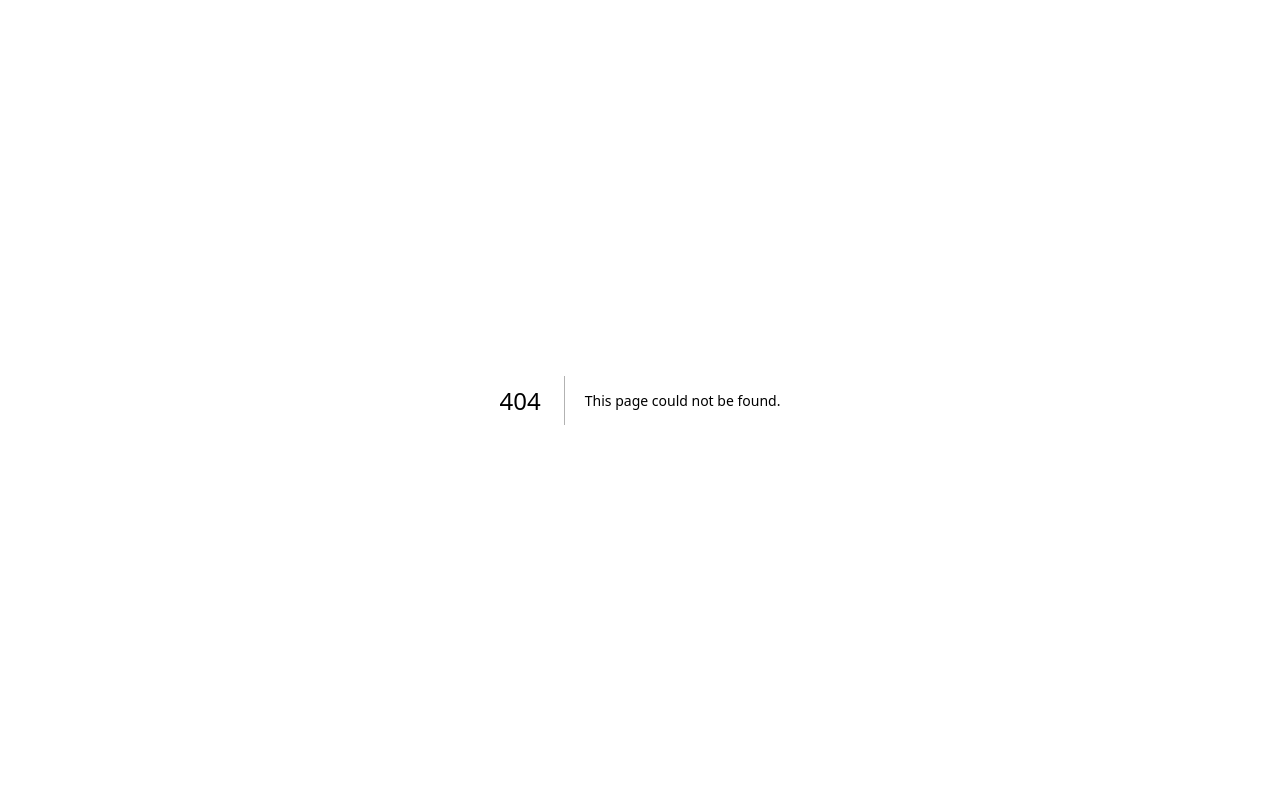
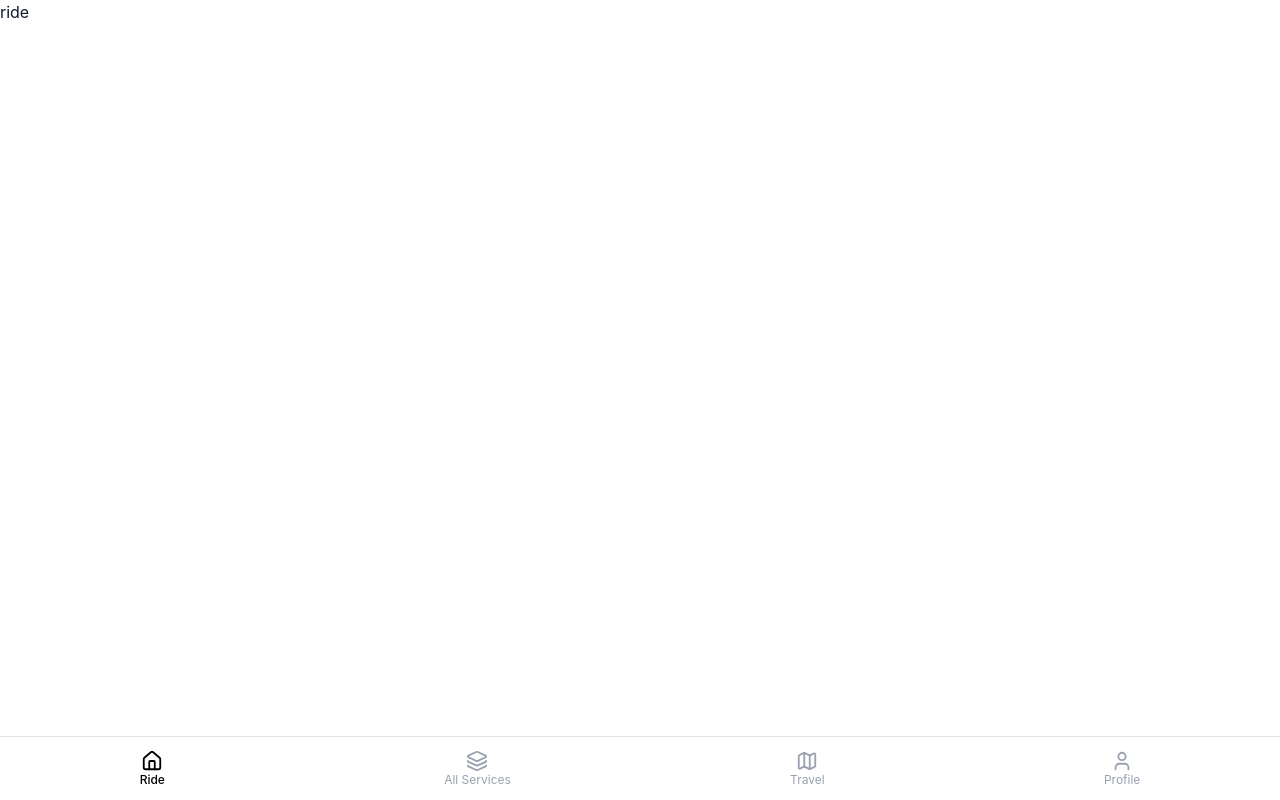
Before and after one commit to hemantgupta98/SwiftRide, a Next.js app in the folder client/: page /CuRider in a window 1280 px wide. Before the commit this address had no page. Built offline with nearby package versions, Linux system fonts and the light colour scheme.

Commit message:
Work on user dashboard

```diff
--- /dev/null
+++ b/client/src/app/CuRider/page.tsx
@@ -0,0 +1,7 @@
+import React from "react";
+
+const page = () => {
+  return <div>ride</div>;
+};
+
+export default page;
--- /dev/null
+++ b/client/src/app/CuService/page.tsx
@@ -0,0 +1,7 @@
+import React from "react";
+
+const page = () => {
+  return <div>service</div>;
+};
+
+export default page;
--- /dev/null
+++ b/client/src/app/Profile/page.tsx
@@ -0,0 +1,7 @@
+import React from "react";
+
+const profile = () => {
+  return <div>profile</div>;
+};
+
+export default profile;
--- /dev/null
+++ b/client/src/app/Travel/page.tsx
@@ -0,0 +1,7 @@
+import React from "react";
+
+const page = () => {
+  return <div>travel</div>;
+};
+
+export default page;
--- /dev/null
+++ b/client/src/app/UserDashboard/page.tsx
@@ -0,0 +1,7 @@
+import React from "react";
+
+const page = () => {
+  return <div>page</div>;
+};
+
+export default page;
--- a/client/src/app/layout.tsx
+++ b/client/src/app/layout.tsx
@@ -1,6 +1,7 @@
 import type { Metadata } from "next";
 import "./globals.css";
 import { Geist, Geist_Mono } from "next/font/google";
+import AppShell from "../components/layout/AppShell";
 
 const geistSans = Geist({
   variable: "--font-geist-sans",
@@ -27,7 +28,7 @@ export default function RootLayout({
       <body
         className={`${geistSans.variable} ${geistMono.variable} antialiased`}
       >
-        {children}
+        <AppShell>{children}</AppShell>
       </body>
     </html>
   );
--- /dev/null
+++ b/client/src/components/layout/AppShell.tsx
@@ -0,0 +1,17 @@
+"use client";
+
+import { usePathname } from "next/navigation";
+import BottomNavbar from "./bottomNavbar";
+
+export default function AppShell({ children }: { children: React.ReactNode }) {
+  const pathname = usePathname();
+  const hiddenRoutes = ["/", "/home", "/authCuLogin", "/authCustomer"];
+  const showBottomNavbar = !hiddenRoutes.includes(pathname);
+
+  return (
+    <div className={showBottomNavbar ? "min-h-dvh pb-16" : "min-h-dvh"}>
+      {children}
+      {showBottomNavbar && <BottomNavbar />}
+    </div>
+  );
+}
--- /dev/null
+++ b/client/src/components/layout/bottomNavbar.tsx
@@ -0,0 +1,43 @@
+"use client";
+
+import { Home, Layers, Map, User } from "lucide-react";
+import { usePathname, useRouter } from "next/navigation";
+
+export default function BottomNavbar() {
+  const pathname = usePathname();
+  const router = useRouter();
+
+  const navItems = [
+    { name: "Ride", icon: Home, path: "/CuRider" },
+    { name: "All Services", icon: Layers, path: "/CuService" },
+    { name: "Travel", icon: Map, path: "/Travel" },
+    { name: "Profile", icon: User, path: "/Profile" },
+  ];
+
+  return (
+    <div className="fixed bottom-0 left-0 w-full h-16 bg-white border-t shadow-md flex justify-around items-center z-50">
+      {navItems.map((item) => {
+        const Icon = item.icon;
+        const isActive = pathname === item.path;
+
+        return (
+          <button
+            key={item.name}
+            onClick={() => router.push(item.path)}
+            className="flex flex-col items-center text-xs"
+          >
+            <Icon
+              size={22}
+              className={isActive ? "text-black" : "text-gray-400"}
+            />
+            <span
+              className={isActive ? "text-black font-medium" : "text-gray-400"}
+            >
+              {item.name}
+            </span>
+          </button>
+        );
+      })}
+    </div>
+  );
+}
```
